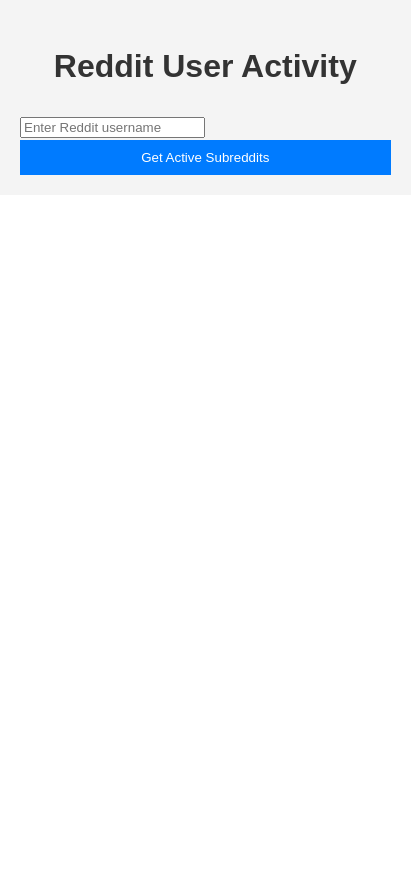
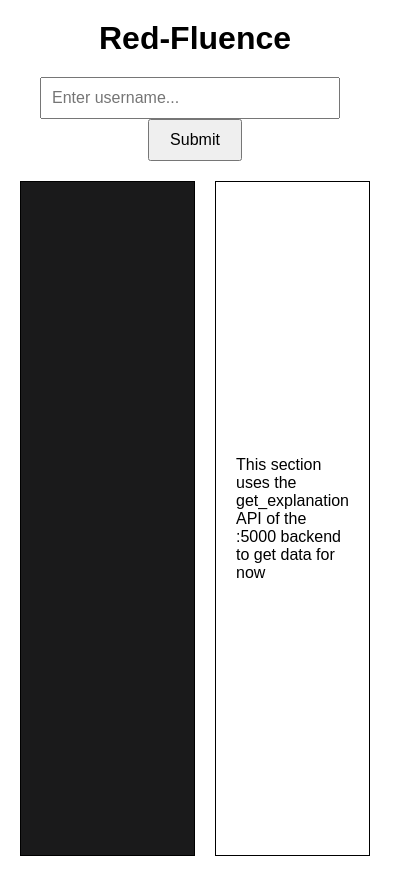
Before and after one commit to aaryanp2904/RedFluence, a React (Create React App) app in the folder frontend/insta-influence/: page / in a window 390 px wide. Shown: the whole page, 411 px wide, since content can reach past the window. Before the commit the page ends 844 px from the top, so only its background shows below. Built offline with nearby package versions, Linux system fonts and the light colour scheme.

Commit message:
Introduced Reddit mobile app like UI and insights section

```diff
--- a/frontend/insta-influence/src/App.css
+++ b/frontend/insta-influence/src/App.css
@@ -1,113 +1,315 @@
+/*
+* {
+  margin: 0;
+  padding: 0;
+  box-sizing: border-box;
+}
+
 .App {
   font-family: Arial, sans-serif;
-  line-height: 1.6;
-  margin: 0;
-  padding: 0;
-  background-color: #f4f4f4;
-  width: 80%;
-  margin: auto;
-  overflow: hidden;
+  text-align: center;
   padding: 20px;
 }
 
-.App h1 {
-  color: #333;
-  text-align: center;
-}
-
-#input-section {
-  text-align: center;
+h1 {
   margin-bottom: 20px;
 }
 
-#input-section input[type="text"] {
-  width: 70%;
+.username-form {
+  margin-bottom: 20px;
+}
+
+.username-form input {
   padding: 10px;
+  font-size: 16px;
+  width: 300px;
   margin-right: 10px;
 }
 
-button {
+.username-form button {
   padding: 10px 20px;
-  background-color: #007bff;
-  color: #fff;
-  border: none;
+  font-size: 16px;
+}
+
+.content-container {
+  display: flex;
+  justify-content: space-between;
+  margin-top: 20px;
+}
+
+.subreddit-container {
+  height: 80vh;
+  width: 50vh;
+  border: 1px solid black;
+  margin-right: 20px;
+  overflow-y: scroll;
+  padding: 10px;
+  background-color: #1a1a1b;
+}
+
+.scrollable-content {
+  display: flex;
+  flex-direction: column;
+}
+
+.subreddit-item {
+  display: flex;
+  justify-content: flex-start;
+  align-items: center;
+  background-color: #272729;
+  color: #d7dadc;
+  margin-bottom: 20px;
+  padding: 15px;
+  border-radius: 10px;
+  transition: background-color 0.3s ease;
   cursor: pointer;
 }
 
-button:hover {
-  background-color: #0056b3;
+.subreddit-item:hover {
+  background-color: #333;
 }
 
-#headlines-list {
+.post-header {
+  flex: 1;
   display: flex;
-  flex-wrap: wrap;
-  justify-content: space-around;
+  flex-direction: column;
+  text-align: left;
 }
 
-.headline-option {
-  background-color: #fff;
-  border: 1px solid #ddd;
-  border-radius: 5px;
-  padding: 10px;
-  margin: 10px;
-  cursor: pointer;
-  transition: background-color 0.3s;
+.subreddit-name {
+  font-weight: bold;
+  color: #818384;
 }
 
-.headline-option:hover {
-  background-color: #f0f0f0;
+.post-title {
+  margin-top: 5px;
+  color: #d7dadc;
 }
 
-#article-section {
-  background-color: #fff;
-  border-radius: 5px;
+.subreddit-image {
+  width: 25%;
+  height: auto;
+  margin-left: 15px;
+  border-radius: 10px;
+}
+
+.post-details {
+  margin-top: 15px;
+  text-align: left;
+  width: 100%;
+}
+
+.post-actions {
+  display: flex;
+  justify-content: space-between;
+  align-items: center;
+  margin-top: 10px;
+}
+
+.vote-buttons {
+  display: flex;
+  align-items: center;
+}
+
+.vote-buttons button {
+  background: none;
+  border: none;
+  color: #d7dadc;
+  cursor: pointer;
+  font-size: 16px;
+}
+
+.vote-buttons span {
+  margin: 0 10px;
+  color: #d7dadc;
+}
+
+.comment-button,
+.share-button {
+  background: none;
+  border: none;
+  color: #d7dadc;
+  cursor: pointer;
+  font-size: 16px;
+}
+
+.explanation-container {
+  flex: 1;
+  height: 80vh;
+  border: 1px solid black;
   padding: 20px;
+  display: flex;
+  align-items: center;
+  justify-content: center;
+  text-align: left;
+} */
+
+* {
+  margin: 0;
+  padding: 0;
+  box-sizing: border-box;
+}
+
+.App {
+  font-family: Arial, sans-serif;
+  text-align: center;
+  padding: 20px;
+}
+
+h1 {
+  margin-bottom: 20px;
+}
+
+.username-form {
+  margin-bottom: 20px;
+}
+
+.username-form input {
+  padding: 10px;
+  font-size: 16px;
+  width: 300px;
+  margin-right: 10px;
+}
+
+.username-form button {
+  padding: 10px 20px;
+  font-size: 16px;
+}
+
+.content-container {
+  display: flex;
+  justify-content: space-between;
   margin-top: 20px;
 }
 
-#generated-image {
-  max-width: 100%;
-  height: auto;
-  display: block;
-  margin: 20px auto;
+.subreddit-container {
+  height: 80vh;
+  width: 50vh;
+  border: 1px solid black;
+  margin-right: 20px;
+  overflow-y: scroll;
+  padding: 10px;
+  background-color: #1a1a1b;
 }
 
-#article-content {
-  text-align: justify;
+.scrollable-content {
+  display: flex;
+  flex-direction: column;
 }
 
-#loading-indicator {
-  text-align: center;
-  font-size: 18px;
-  margin: 20px 0;
+.subreddit-item {
+  display: flex;
+  justify-content: flex-start;
+  align-items: center;
+  background-color: #272729;
+  color: #d7dadc;
+  margin-bottom: 20px;
+  padding: 15px;
+  border-radius: 10px;
+  transition: background-color 0.3s ease;
+  cursor: pointer;
 }
 
-#headlines-section {
-  margin-top: 20px;
+.subreddit-item:hover {
+  background-color: #333;
 }
 
-#article-section button {
-  margin-top: 20px;
-  margin-right: 10px;
+.post-header {
+  flex: 1;
+  display: flex;
+  flex-direction: column;
+  text-align: left;
 }
 
-.error {
-  color: red;
-  margin: 10px 0;
+.subreddit-name {
+  font-weight: bold;
+  color: #818384;
 }
 
-/* Additional styles for better responsiveness */
-@media (max-width: 768px) {
-  .App {
-    width: 95%;
+.post-title {
+  margin-top: 5px;
+  color: #d7dadc;
 }
 
-  #input-section input[type="text"] {
+.subreddit-image {
+  width: 25%;
+  height: auto;
+  margin-left: 15px;
+  border-radius: 10px;
+}
+
+.subreddit-image-expanded {
   width: 100%;
+  height: auto;
+  margin: 15px 0;
+  border-radius: 10px;
+}
+
+.expanded-post {
+  display: flex;
+  flex-direction: column;
+  align-items: flex-start;
+  background-color: #272729;
+  color: #d7dadc;
+  padding: 15px;
+  border-radius: 10px;
+}
+
+.back-button {
+  background: none;
+  border: none;
+  color: #d7dadc;
+  cursor: pointer;
+  font-size: 18px;
   margin-bottom: 10px;
 }
 
-  button {
+.post-details-expanded {
+  text-align: left;
   width: 100%;
 }
+
+.post-actions {
+  display: flex;
+  justify-content: space-between;
+  align-items: center;
+  margin-top: 10px;
 }
+
+.vote-buttons {
+  display: flex;
+  align-items: center;
+}
+
+.vote-buttons button {
+  background: none;
+  border: none;
+  color: #d7dadc;
+  cursor: pointer;
+  font-size: 16px;
+}
+
+.vote-buttons span {
+  margin: 0 10px;
+  color: #d7dadc;
+}
+
+.comment-button,
+.share-button {
+  background: none;
+  border: none;
+  color: #d7dadc;
+  cursor: pointer;
+  font-size: 16px;
+}
+
+.explanation-container {
+  flex: 1;
+  height: 80vh;
+  border: 1px solid black;
+  padding: 20px;
+  display: flex;
+  align-items: center;
+  justify-content: center;
+  text-align: left;
+}
--- a/frontend/insta-influence/src/App.js
+++ b/frontend/insta-influence/src/App.js
@@ -1,3 +1,118 @@
+// import React, { useState } from 'react';
+// import './App.css';
+
+// function App() {
+//   const [username, setUsername] = useState('');
+//   const [subreddits, setSubreddits] = useState([]);
+//   const [storiesAndImages, setStoriesAndImages] = useState([]);
+//   const [error, setError] = useState('');
+//   const [loading, setLoading] = useState(false);
+//   const [expandedPost, setExpandedPost] = useState(null); // For tracking expanded post
+
+//   const handleSubmit = async (e) => {
+//     e.preventDefault();
+//     setSubreddits([]);
+//     setStoriesAndImages([]);
+//     setError('');
+//     setLoading(true);
+
+//     try {
+//       const response = await fetch('http://localhost:5000/get_active_subreddits', {
+//         method: 'POST',
+//         headers: {
+//           'Content-Type': 'application/json',
+//         },
+//         body: JSON.stringify({ username }),
+//       });
+
+//       if (!response.ok) {
+//         throw new Error('Network response was not ok');
+//       }
+
+//       const data = await response.json();
+//       setSubreddits(data.subreddits || []);
+//       setStoriesAndImages(data.stories_and_images || []);
+//     } catch (error) {
+//       console.error('Error:', error);
+//       setError('An error occurred while fetching data.');
+//     } finally {
+//       setLoading(false);
+//     }
+//   };
+
+//   const toggleExpandPost = (index) => {
+//     if (expandedPost === index) {
+//       setExpandedPost(null); // Collapse if the same post is clicked again
+//     } else {
+//       setExpandedPost(index); // Expand the selected post
+//     }
+//   };
+
+//   return (
+//     <div className="App">
+//       <h1>Red-Fluence</h1>
+//       <form onSubmit={handleSubmit} className="username-form">
+//         <input
+//           type="text"
+//           value={username}
+//           onChange={(e) => setUsername(e.target.value)}
+//           placeholder="Enter username..."
+//           required
+//         />
+//         <button type="submit" disabled={loading}>
+//           {loading ? 'Loading...' : 'Submit'}
+//         </button>
+//       </form>
+//       <div className="content-container">
+//         <div className="subreddit-container">
+//           {error && <p className="error">{error}</p>}
+//           {subreddits.length > 0 && (
+//             <div className="scrollable-content">
+//               {storiesAndImages.map((item, index) => (
+//                 <div
+//                   key={index}
+//                   className={`subreddit-item ${expandedPost === index ? 'expanded' : ''}`}
+//                   onClick={() => toggleExpandPost(index)}
+//                 >
+//                   <div className="post-header">
+//                     <p className="subreddit-name">r/{item.subreddit}</p>
+//                     <p className="post-title">{item.title}</p>
+//                   </div>
+//                   <img
+//                     src={item.image_url}
+//                     alt={`${item.subreddit} representation`}
+//                     className="subreddit-image"
+//                   />
+//                   {expandedPost === index && (
+//                     <div className="post-details">
+//                       <p>{item.story}</p>
+//                       {/* Add vote/comment/share buttons */}
+//                       <div className="post-actions">
+//                         <div className="vote-buttons">
+//                           <button>⬆️</button>
+//                           <span>{item.votes}</span>
+//                           <button>⬇️</button>
+//                         </div>
+//                         <button className="comment-button">💬 {item.comments}</button>
+//                         <button className="share-button">🔗</button>
+//                       </div>
+//                     </div>
+//                   )}
+//                 </div>
+//               ))}
+//             </div>
+//           )}
+//         </div>
+//         <div className="explanation-container">
+//           <p>This section uses the get_explanation API of the :5000 backend to get data for now</p>
+//         </div>
+//       </div>
+//     </div>
+//   );
+// }
+
+// export default App;
+
 import React, { useState } from 'react';
 import './App.css';
 
@@ -7,6 +122,7 @@
   const [storiesAndImages, setStoriesAndImages] = useState([]);
   const [error, setError] = useState('');
   const [loading, setLoading] = useState(false);
+  const [expandedPost, setExpandedPost] = useState(null); // Track the expanded post
 
   const handleSubmit = async (e) => {
     e.preventDefault();
@@ -39,40 +155,85 @@
     }
   };
 
+  const expandPost = (index) => {
+    setExpandedPost(index);
+  };
+
+  const goBack = () => {
+    setExpandedPost(null); // Reset the expanded post to show the list again
+  };
+
   return (
     <div className="App">
-      <h1>Reddit User Activity</h1>
-      <form onSubmit={handleSubmit}>
+      <h1>Red-Fluence</h1>
+      <form onSubmit={handleSubmit} className="username-form">
         <input
           type="text"
           value={username}
           onChange={(e) => setUsername(e.target.value)}
-          placeholder="Enter Reddit username"
+          placeholder="Enter username..."
           required
         />
         <button type="submit" disabled={loading}>
-          {loading ? 'Loading...' : 'Get Active Subreddits'}
+          {loading ? 'Loading...' : 'Submit'}
         </button>
       </form>
-      {error && <p className="error">{error}</p>}
-      {subreddits.length > 0 && (
-        <div>
-          <h2>Most Active Subreddits:</h2>
-          <ul className="subreddit-list">
-            {storiesAndImages.map((item, index) => (
-              <li key={index}>
-                <h3>{item.subreddit}</h3>
-                <p>{item.story}</p>
-                {item.image_url ? (
-                  <img src={item.image_url} alt={`${item.subreddit} representation`} />
-                ) : (
-                  <p>Image generation failed</p>
-                )}
-              </li>
-            ))}
-          </ul>
+      <div className="content-container">
+        <div className="subreddit-container">
+          {error && <p className="error">{error}</p>}
+          {subreddits.length > 0 && (
+            <div className="scrollable-content">
+              {expandedPost === null ? (
+                storiesAndImages.map((item, index) => (
+                  <div
+                    key={index}
+                    className="subreddit-item"
+                    onClick={() => expandPost(index)}
+                  >
+                    <div className="post-header">
+                      <p className="subreddit-name">r/{item.subreddit}</p>
+                      <p className="post-title">{item.title}</p>
+                    </div>
+                    <img
+                      src={item.image_url}
+                      alt={`${item.subreddit} representation`}
+                      className="subreddit-image"
+                    />
+                  </div>
+                ))
+              ) : (
+                <div className="expanded-post">
+                  <button className="back-button" onClick={goBack}>
+                    ← Back
+                  </button>
+                  <div className="post-details-expanded">
+                    <h3>r/{storiesAndImages[expandedPost].subreddit}</h3>
+                    <h4>{storiesAndImages[expandedPost].title}</h4>
+                    <img
+                      src={storiesAndImages[expandedPost].image_url}
+                      alt={`${storiesAndImages[expandedPost].subreddit} representation`}
+                      className="subreddit-image-expanded"
+                    />
+                    <p>{storiesAndImages[expandedPost].story}</p>
+                    <div className="post-actions">
+                      <div className="vote-buttons">
+                        <button>⬆️</button>
+                        <span>{storiesAndImages[expandedPost].votes}</span>
+                        <button>⬇️</button>
+                      </div>
+                      <button className="comment-button">💬 {storiesAndImages[expandedPost].comments}</button>
+                      <button className="share-button">🔗</button>
+                    </div>
+                  </div>
+                </div>
+              )}
+            </div>
+          )}
         </div>
-      )}
+        <div className="explanation-container">
+          <p>This section uses the get_explanation API of the :5000 backend to get data for now</p>
+        </div>
+      </div>
     </div>
   );
 }
```
Also changed, not shown: 1 other file (tests, documents, lock files or other folders). Lines whose indentation alone changed are shown as unchanged.
